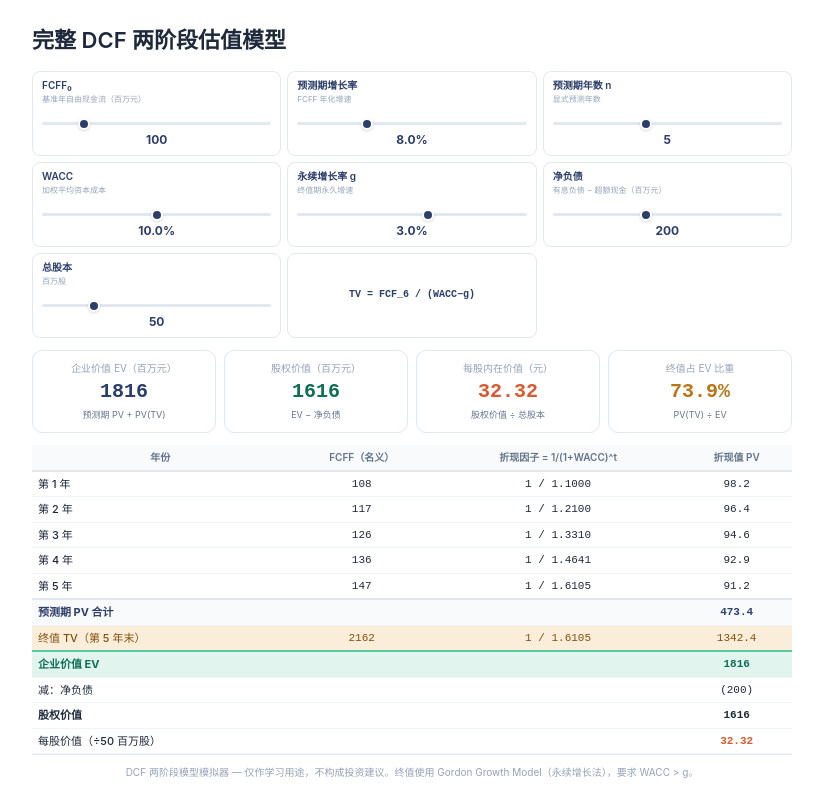
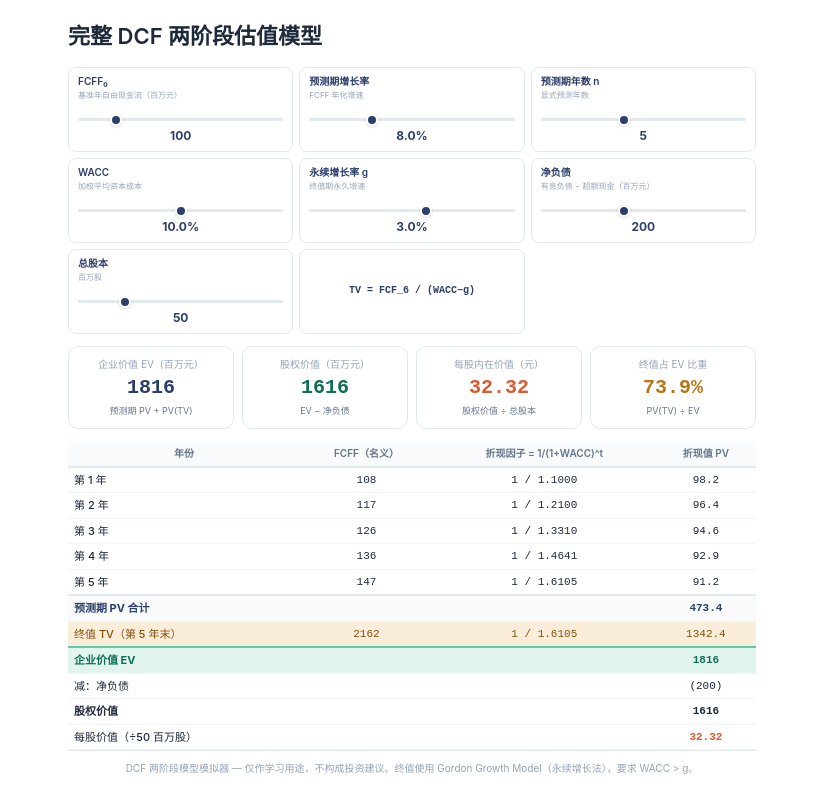
Before and after one commit to Sunyh-gi/valuation-simulators, a plain HTML site: page dcf/dcf-model.html in a window 1280 px wide. Shown: the whole page, without its empty margins (228-1051 px from the left). Drawn offline with Linux system fonts and the light colour scheme.

Commit message:
Reduce width to 720px for tighter layout

```diff
--- a/dcf/dcf-model.html
+++ b/dcf/dcf-model.html
@@ -9,7 +9,7 @@
 body {
   font-family: -apple-system, BlinkMacSystemFont, 'Segoe UI', 'PingFang SC', 'Microsoft YaHei', sans-serif;
   background: #fff; color: #1e293b; line-height: 1.5;
-  max-width: 800px; margin: 0 auto; padding: 24px 20px;
+  max-width: 720px; margin: 0 auto; padding: 20px 16px;
 }
 h1 { font-size: 22px; font-weight: 600; color: #1e293b; margin-bottom: 14px; }
 
```
